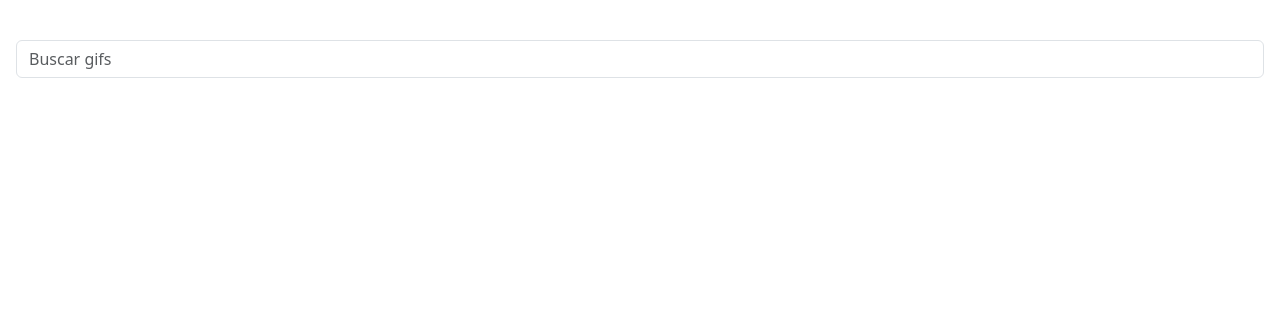
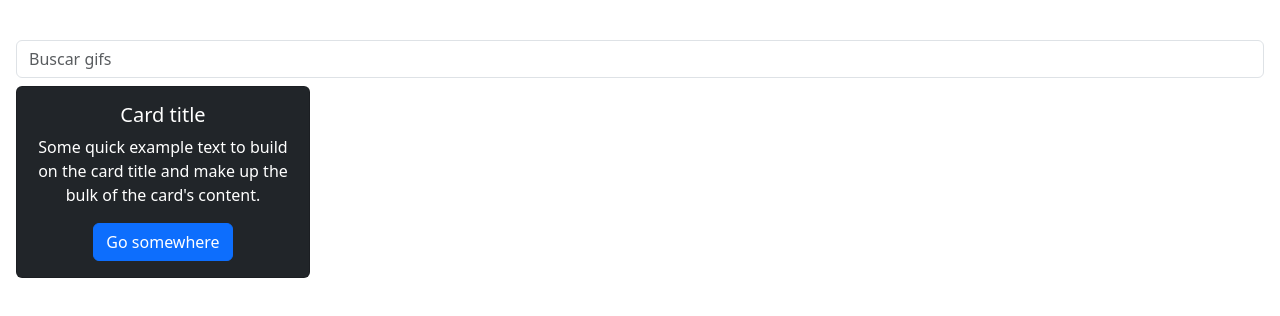
Before and after one commit to EmilioC/game3, an Angular app: page / in a window 1280 px wide. Shown: the top 316 px of the page. Built offline with nearby package versions, Linux system fonts and the light colour scheme.

Commit message:
Update card list and home.component

```diff
--- a/src/app/gif/components/card-list/card-list.component.ts
+++ b/src/app/gif/components/card-list/card-list.component.ts
@@ -1,5 +1,6 @@
-import { Component } from '@angular/core';
+import { Component, Input } from '@angular/core';
 import { CommonModule } from '@angular/common';
+import { Gif } from '../../interfaces/gifs.interfaces';
 
 @Component({
   selector: 'app-card-list',
@@ -8,5 +9,7 @@ import { CommonModule } from '@angular/common';
   templateUrl: './card-list.component.html'
 })
 export class CardListComponent {
+  @Input()
+  public gifs: Gif[] = [];
 
 }
--- a/src/app/gif/pages/home/home.component.html
+++ b/src/app/gif/pages/home/home.component.html
@@ -6,6 +6,7 @@
   </div>
   <div class="col-12 pt-2">
     <!--  Listado Gifs.  -->
+    <app-card-list [gifs]="gifs"></app-card-list>
   </div>
 
 </div>
--- a/src/app/gif/pages/home/home.component.ts
+++ b/src/app/gif/pages/home/home.component.ts
@@ -1,13 +1,22 @@
 import { Component } from '@angular/core';
 import { CommonModule } from '@angular/common';
 import { SearchBoxComponent } from '../../components/search-box/search-box.component';
+import { CardListComponent } from '../../components/card-list/card-list.component';
+import { GifsServicesService } from '../../services/gifs.services.service';
+import { Gif } from '../../interfaces/gifs.interfaces';
 
 @Component({
   selector: 'app-home',
   standalone: true,
-  imports: [CommonModule, SearchBoxComponent],
+  imports: [CommonModule, SearchBoxComponent, CardListComponent],
   templateUrl: './home.component.html'
 })
 export class HomeComponent {
 
+  constructor(private gifService: GifsServicesService) { }
+
+  get gifs(): Gif[] {
+    return this.gifService.gifList;
+  }
+
 }
```
